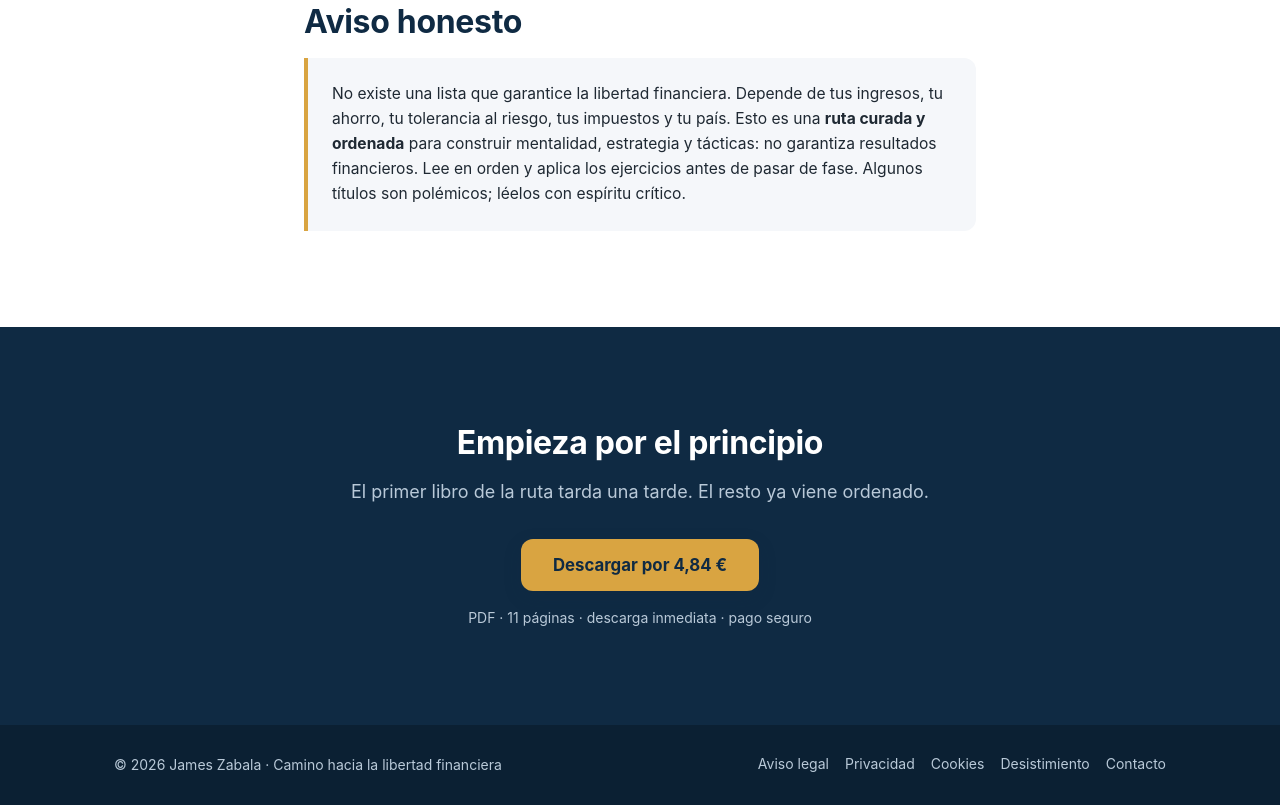
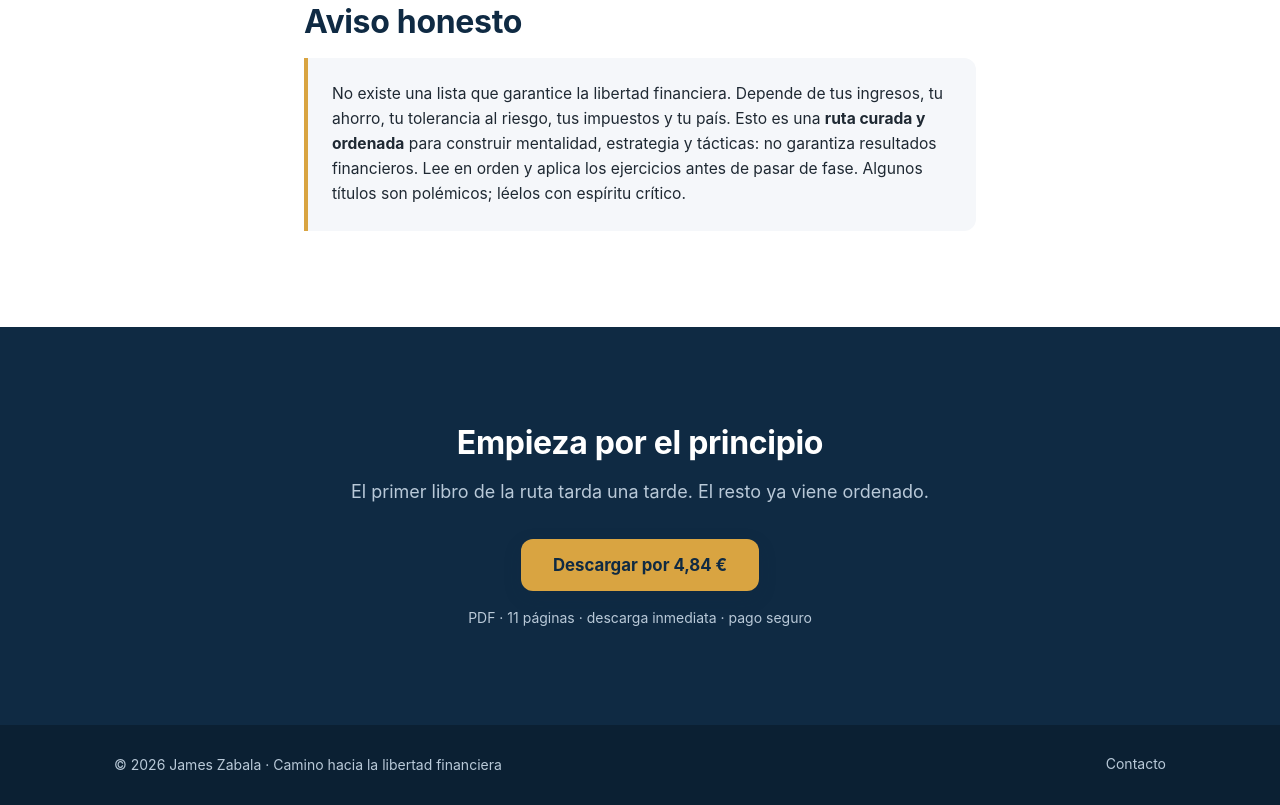
Before and after one commit to jameszabala1/camino-libertad, a plain HTML site: page index.html in a window 1280 px wide. Shown: the part 5518-6323 px from the top of the page. Drawn offline with Linux system fonts and the light colour scheme.

```diff
--- a/index.html
+++ b/index.html
@@ -623,10 +623,6 @@
           financiera
         </p>
         <nav class="footer-nav" aria-label="Enlaces legales">
-          <a href="aviso-legal.html">Aviso legal</a>
-          <a href="privacidad.html">Privacidad</a>
-          <a href="cookies.html">Cookies</a>
-          <a href="desistimiento.html">Desistimiento</a>
           <a href="mailto:jameszabala001@gmail.com">Contacto</a>
         </nav>
       </div>
```
